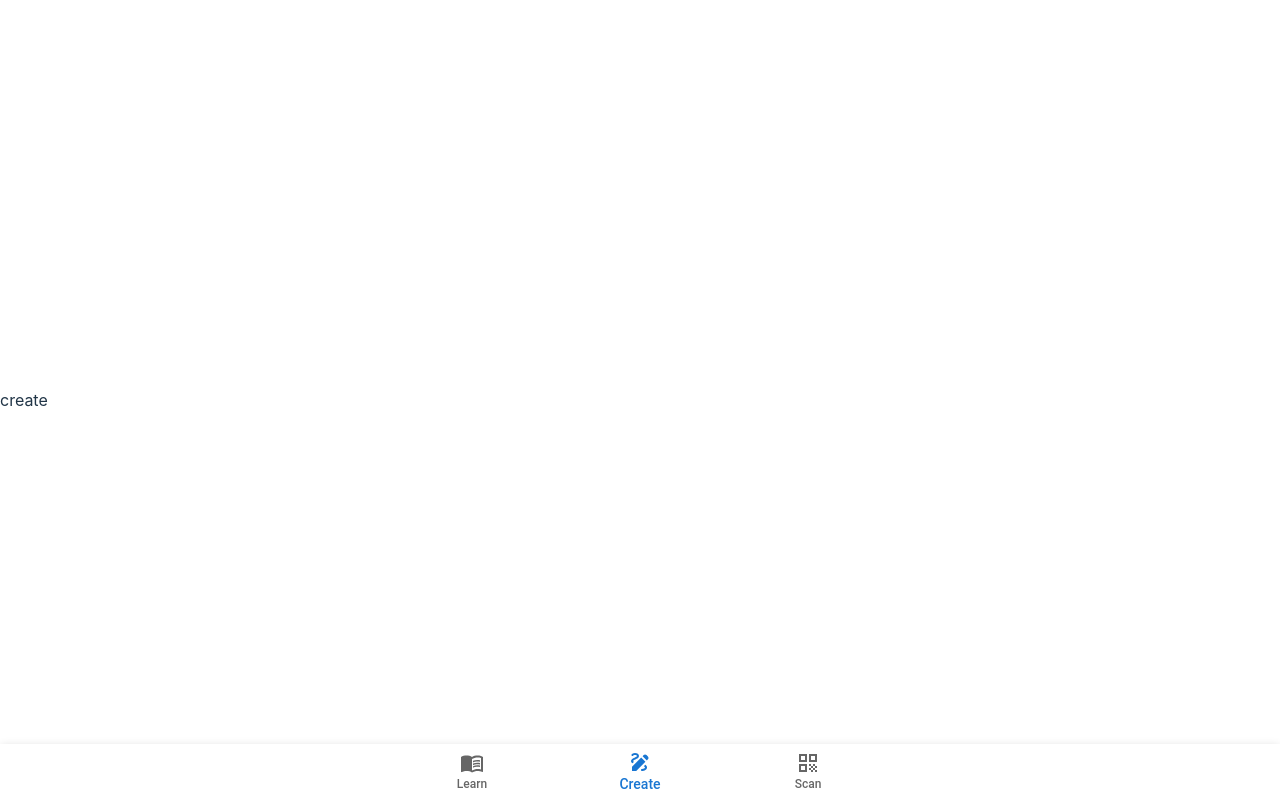
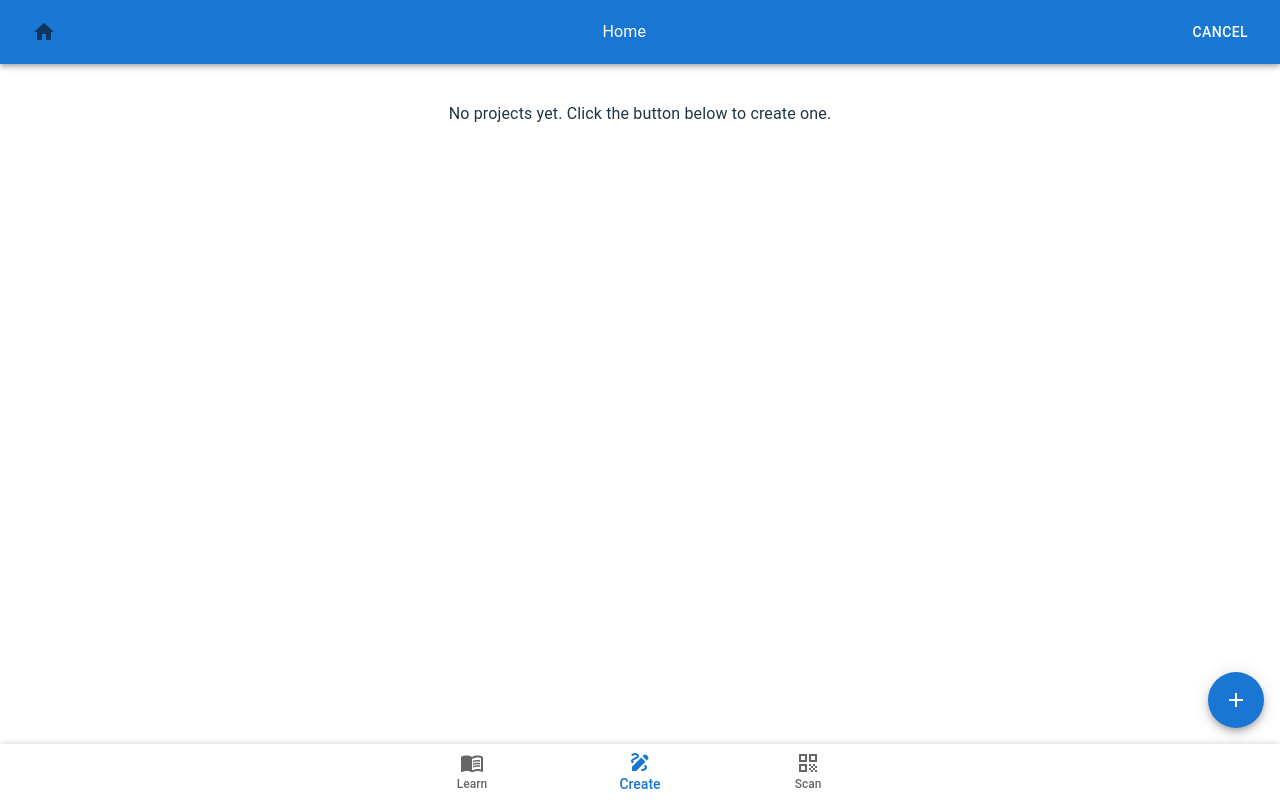
Before and after one commit to dltompki/imodit, a React (Vite) app: page /create in a window 1280 px wide. Built offline with nearby package versions, Linux system fonts and the light colour scheme; the HTML template or start-up script is replaced by a standard one.

Commit message:
Wire up create project page

```diff
--- a/src/App.tsx
+++ b/src/App.tsx
@@ -1,15 +1,20 @@
 import { BrowserRouter, Route, Routes } from "react-router-dom";
 import BottomNavBar from "./stories/BottomNavBar";
 import { Home } from "./stories/Home";
+import { CreateProjectHomeScreen } from "./stories/CreateProjectHomeScreen";
+import { ProjectCardProps } from "./stories/ProjectCard";
 
 function App() {
+
+  let projects: ProjectCardProps[]   = []
+
   return (
     <BrowserRouter>
       <Routes>
         <Route path="/" element={<Home />} />
         <Route path="/learn" element={<p>learn</p>} />
         <Route path="/scan" element={<p>scan</p>} />
-        <Route path="/create" element={<p>create</p>} />
+        <Route path="/create" element={<CreateProjectHomeScreen projects={projects} />} />
       </Routes>
       <BottomNavBar />
     </BrowserRouter>
--- a/src/stories/CreateProjectHomeScreen.tsx
+++ b/src/stories/CreateProjectHomeScreen.tsx
@@ -36,7 +36,7 @@ export function CreateProjectHomeScreen(props: CreateProjectProps) {
           <Typography
             variant="subtitle1"
             component="div"
-            sx={{ color: "text.secondary", top: 100, position: "absolute" }}
+            sx={{ top: 100, position: "absolute" }}
           >
             No projects yet. Click the button below to create one.
           </Typography>
```
